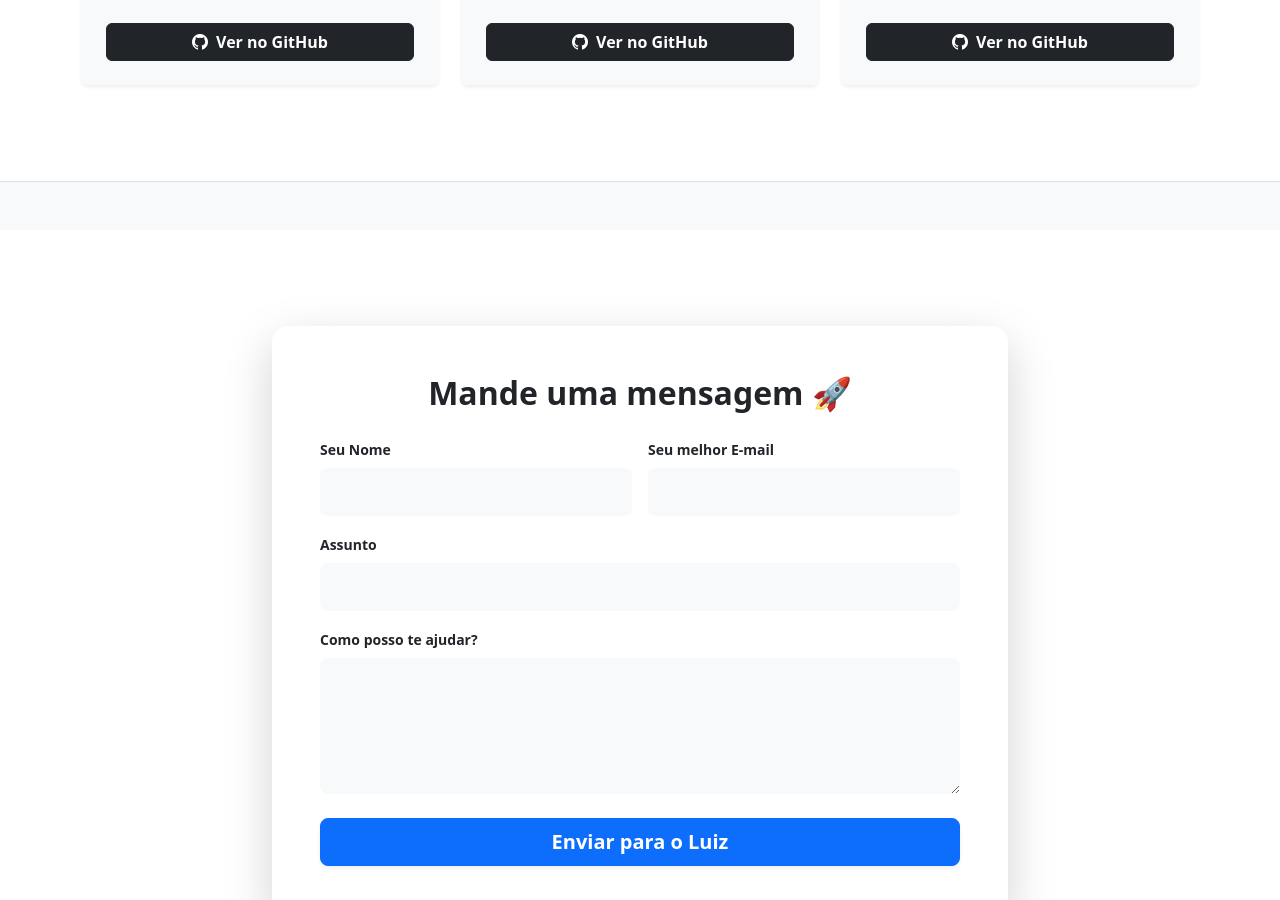
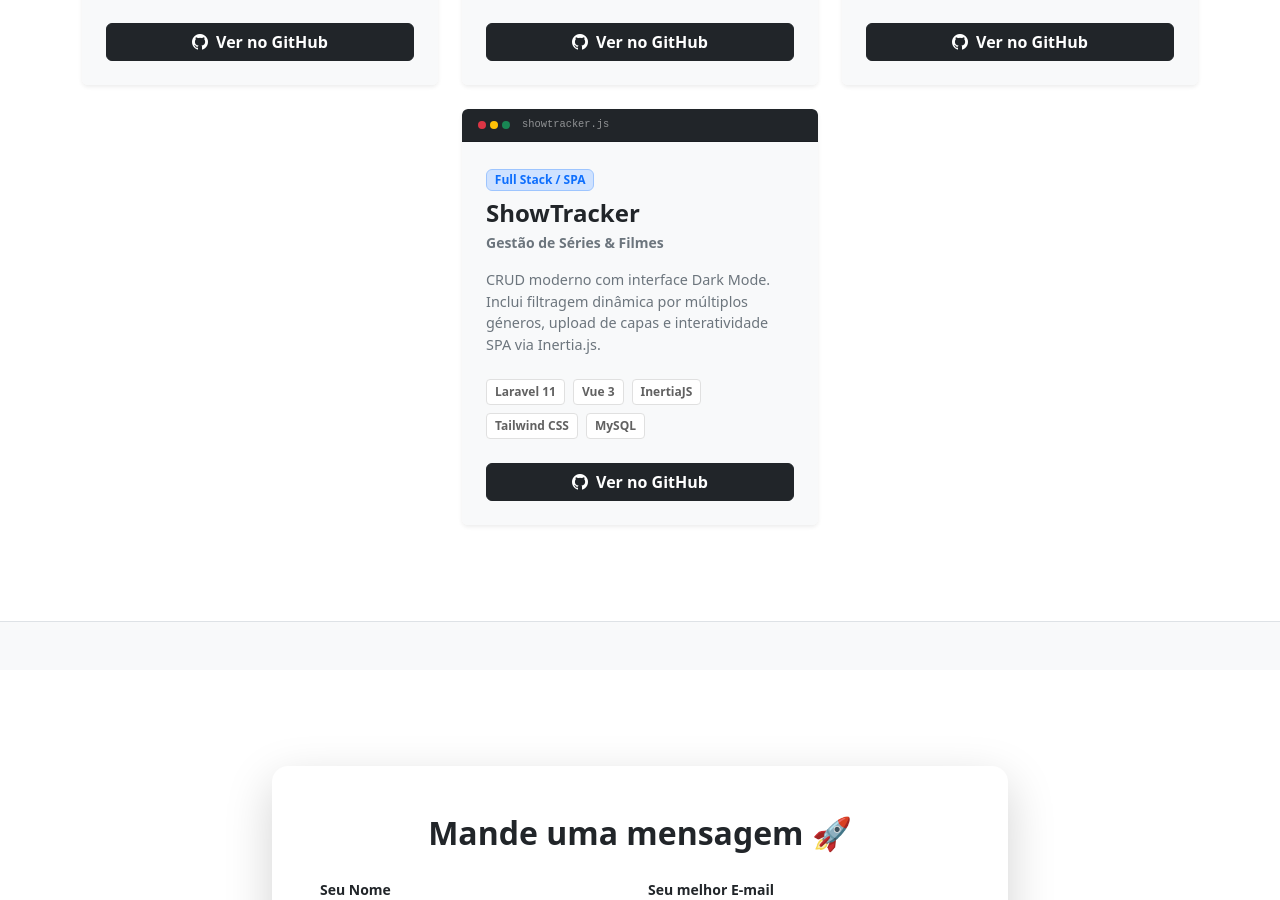
Before and after one commit to LuizFelipe2023/PortfolioLuiz, a Vue app: page / in a window 1280 px wide. Shown: the part 2091-2991 px from the top of the page. Built offline with nearby package versions, Linux system fonts and the light colour scheme.

Commit message:
atualizando o projects com um novo projeto.

```diff
--- a/src/components/Projects.vue
+++ b/src/components/Projects.vue
@@ -28,6 +28,15 @@ const projetos = ref([
         techs: ['HTML5', 'CSS3', 'JavaScript ES6'],
         linkGithub: 'https://github.com/LuizFelipe2023/LandingPageViolator',
         tipo: 'Front-end / UI'
+    },
+    {
+        id: 4,
+        titulo: 'ShowTracker',
+        subtitulo: 'Gestão de Séries & Filmes',
+        descricao: 'CRUD moderno com interface Dark Mode. Inclui filtragem dinâmica por múltiplos géneros, upload de capas e interatividade SPA via Inertia.js.',
+        techs: ['Laravel 11', 'Vue 3', 'InertiaJS', 'Tailwind CSS', 'MySQL'],
+        linkGithub: 'https://github.com/LuizFelipe2023/ShowTracker',
+        tipo: 'Full Stack / SPA'
     }
 ]);
 </script>
@@ -58,7 +67,8 @@ const projetos = ref([
 
                         <div class="card-body p-4 bg-light d-flex flex-column">
                             <div class="mb-3">
-                                <span class="badge bg-primary-subtle text-primary border border-primary-subtle mb-2">{{ projeto.tipo }}</span>
+                                <span class="badge bg-primary-subtle text-primary border border-primary-subtle mb-2">{{
+                                    projeto.tipo }}</span>
                                 <h4 class="fw-bold mb-1 text-dark">{{ projeto.titulo }}</h4>
                                 <p class="text-secondary small fw-bold mb-0">{{ projeto.subtitulo }}</p>
                             </div>
```
